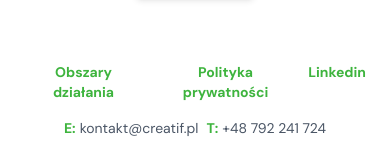
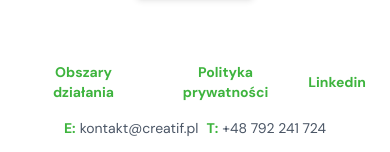
Before and after one commit to Mariano0o92/creatif, a React (Vite) app: page / in a window 390 px wide. Shown: the part 4278-4430 px from the top of the page. Built offline with nearby package versions, Linux system fonts and the light colour scheme.

Commit message:
layout on mobiles issue fixed

```diff
--- a/src/components/FooterSection/footer.tsx
+++ b/src/components/FooterSection/footer.tsx
@@ -31,7 +31,7 @@ const Footer = () => {
           </a>
         </p>
       </div>
-      <div className="flex gap-3 text-[#3eb43e] font-bold">
+      <div className="flex items-center gap-3 text-[#3eb43e] font-bold">
         <a href="#" className="hover:text-gray-600 dark:hover:text-stone-100 transition-all ease-in-out duration-300">
           Obszary działania
         </a>
```
